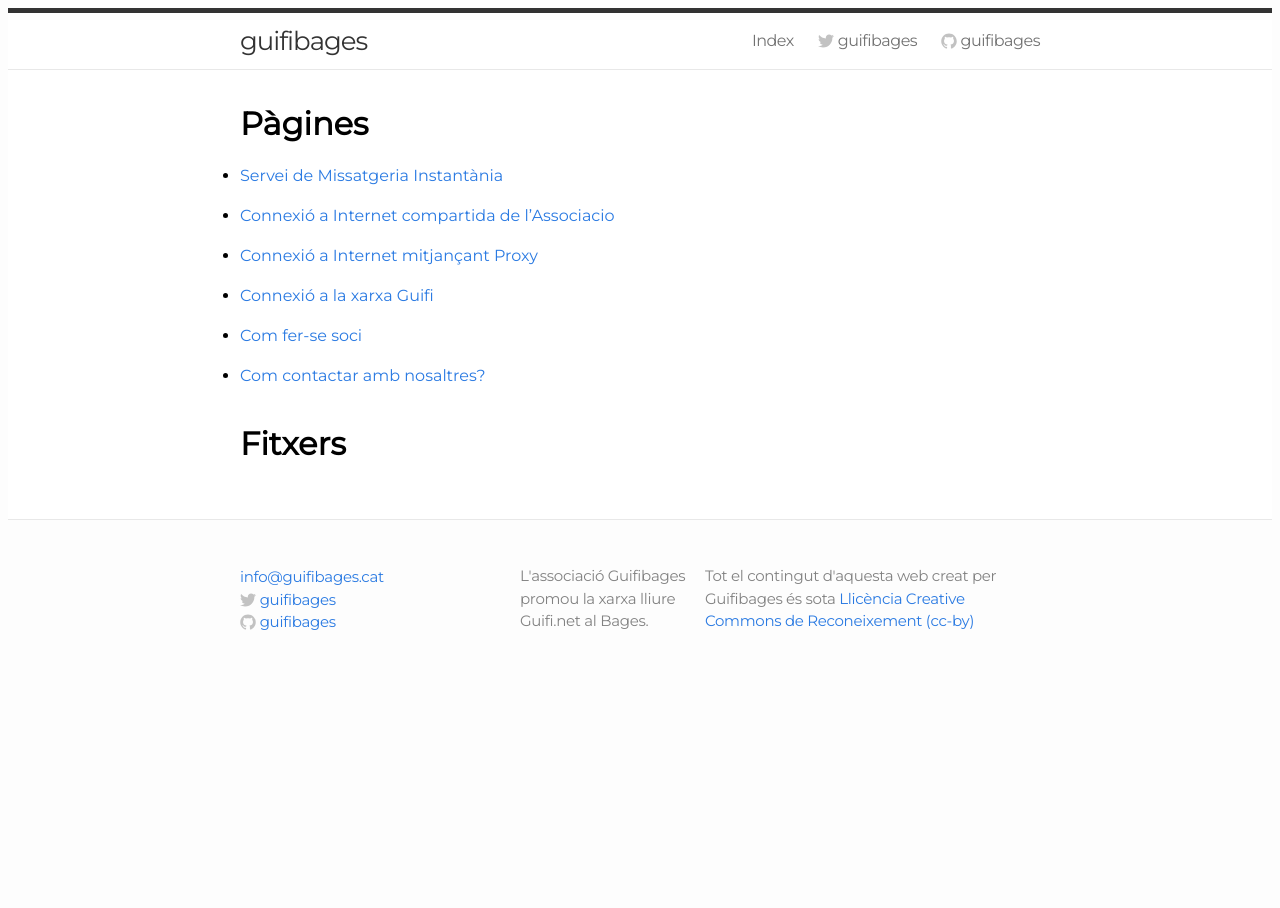
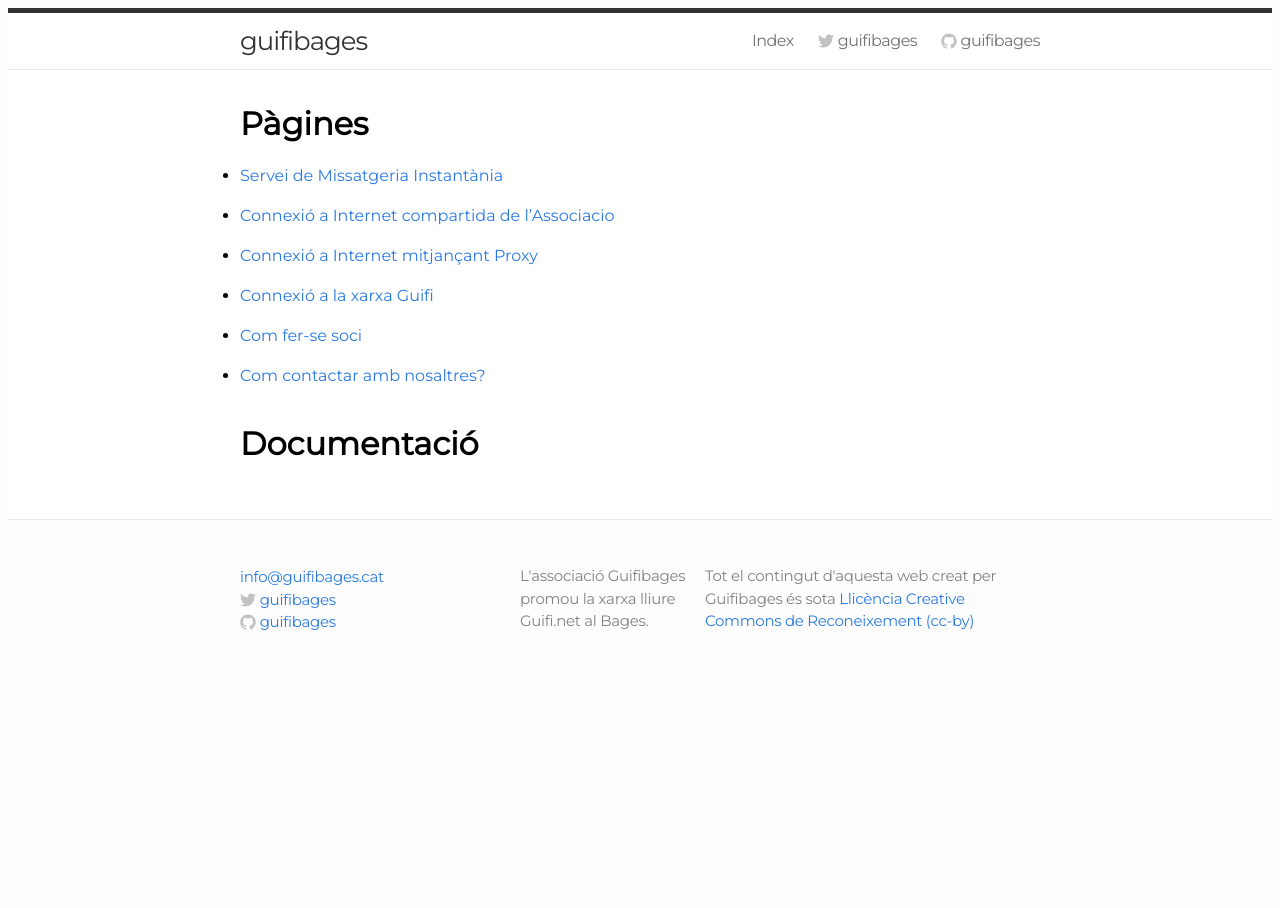
Before and after one commit to guifibages/guifibages.github.io, a Jekyll site: the page built from siteindex.md, in a window 1280 px wide. Built offline with Jekyll 4.4.1, drawn with Linux system fonts in a browser that asks for light colours.

Commit message:
Update siteindex.md

```diff
--- a/siteindex.md
+++ b/siteindex.md
@@ -12,7 +12,7 @@
 {% endif %}
 {% endfor %}
 
-# Fitxers
+# Documentació
 
 {% for file in site.static_files %}
 {% assign prefix = file.path | truncate: 6, '' | remove_first: '/'%}
```
